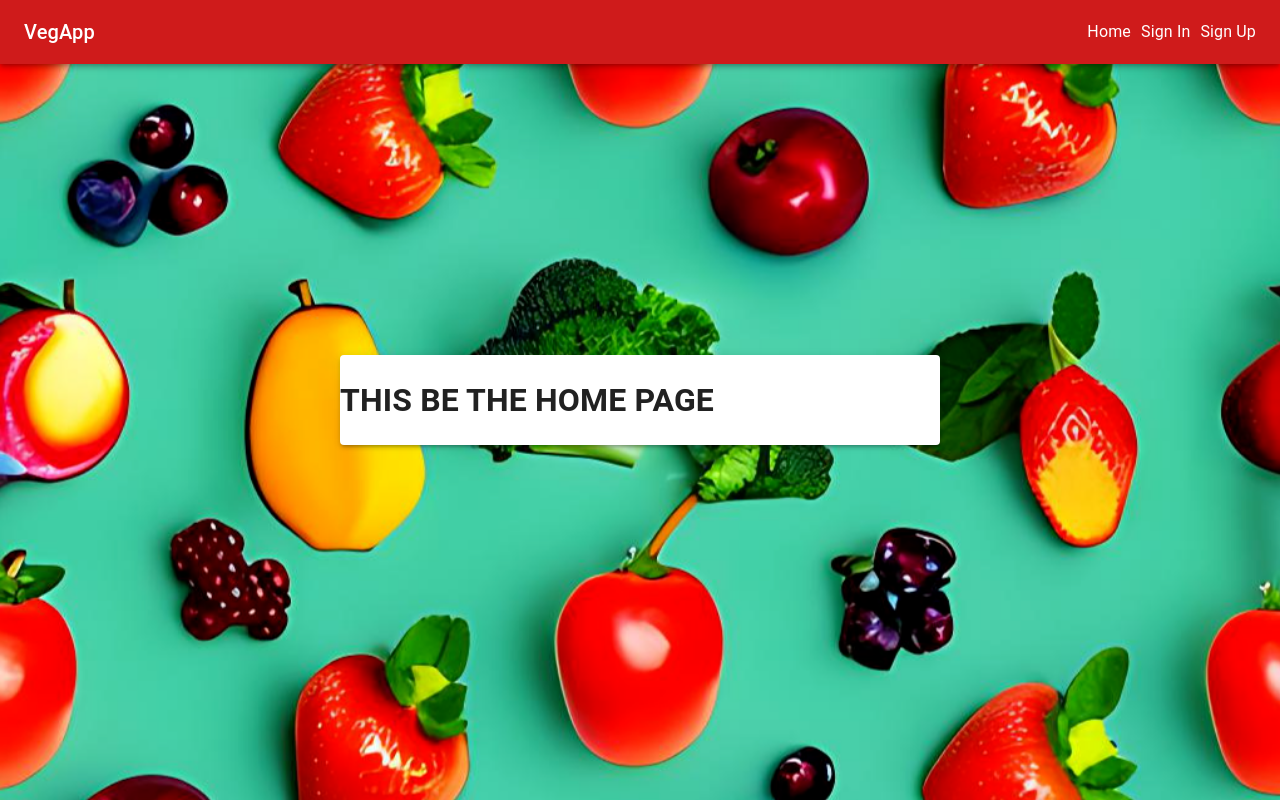
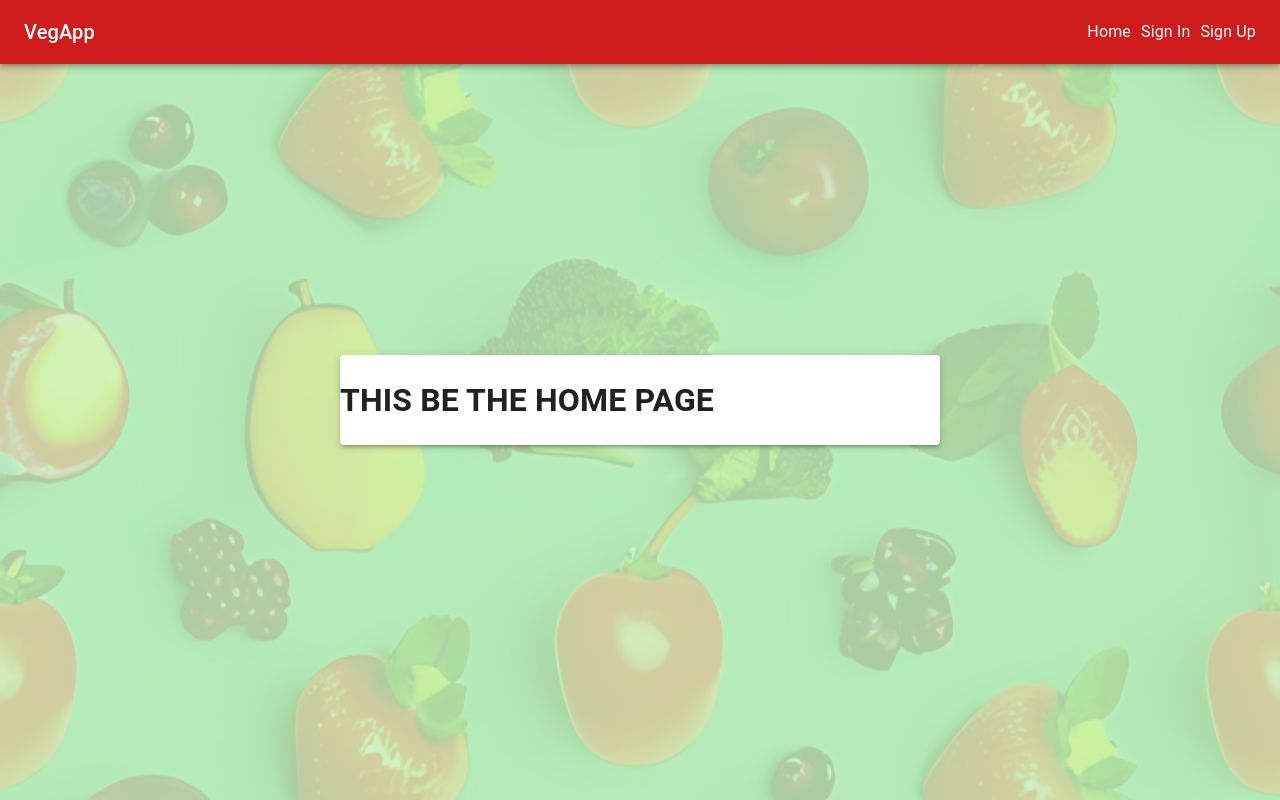
Before and after one commit to hphilpotts/veg-app-frontend, a React (Create React App) app: page / in a window 1280 px wide. Built offline with nearby package versions, Linux system fonts and the light colour scheme.

Commit message:
Background styling changes, update to README.

```diff
--- a/src/App.css
+++ b/src/App.css
@@ -5,6 +5,11 @@
   -o-background-size: cover;
   background-size: cover;
 }
+
+#main-transparent {
+  background: rgba(201, 241, 188, 0.852);
+}
+
 
 #home {
   height: 100vh;
--- a/src/App.js
+++ b/src/App.js
@@ -95,6 +95,8 @@ export default function App() {
 
   return (
     <div id='main'>
+      <div id='main-transparent'>
+        <div id='main-opaque'>
           <Box>
             <Nav currentUser={currentUser} logoutHandler={logoutHandler} />
           </Box>
@@ -103,12 +105,13 @@ export default function App() {
               <Route path='/' element={<Home />}></Route>
               <Route path='user/*' element={<Auth authHandler={authHandler} />}></Route>
               <Route path='/profile' element={<UserProfile currentUser={currentUser} />}></Route>
-          <Route path='week/*' element={<WeekDisplay/>}></Route>
+              <Route path='week/*' element={<WeekDisplay />}></Route>
               <Route path='*' element={<NoMatch />}></Route>
             </Routes>
 
           </Box>
-
+        </div>
+      </div>
     </div>
   )
 }
--- a/src/User/User-profile.js
+++ b/src/User/User-profile.js
@@ -1,7 +1,7 @@
 import React, { useEffect } from 'react'
 import { useNavigate } from 'react-router-dom';
 
-import { Box, Paper, Button } from '@mui/material';
+import { Box, Paper } from '@mui/material';
 import './User.css'
 
 export default function UserProfile(props) {
```
Also changed, not shown: 1 other file (tests, documents, lock files or other folders). Lines whose indentation alone changed are shown as unchanged.
